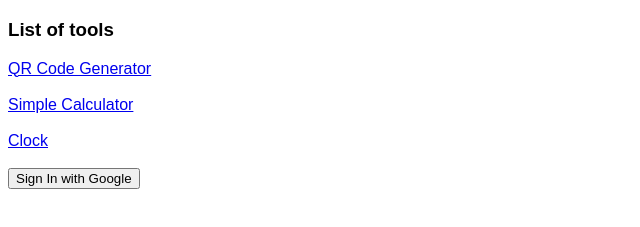
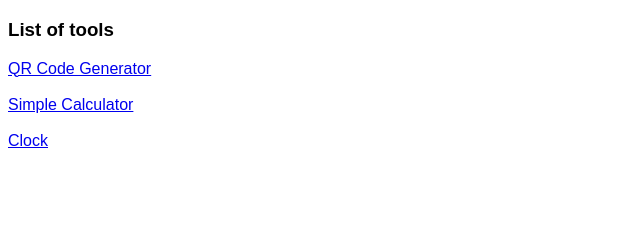
Before and after one commit to privacy-settings/privacy-settings.github.io, a plain HTML site: page index.html in a window 1280 px wide. Shown: the part 61-288 px from the top of the page, without its empty margins (0-640 px from the left). Drawn offline with Linux system fonts and the light colour scheme; a web font is replaced by a local one.

```diff
--- a/index.html
+++ b/index.html
@@ -62,6 +62,3 @@
 <a href="/calculator">Simple Calculator</a>
 <br></br>
 <a href="/clock">Clock</a>
-<br></br>
-<button href="login.html">Sign In with Google</button>
-</body></html>
```
